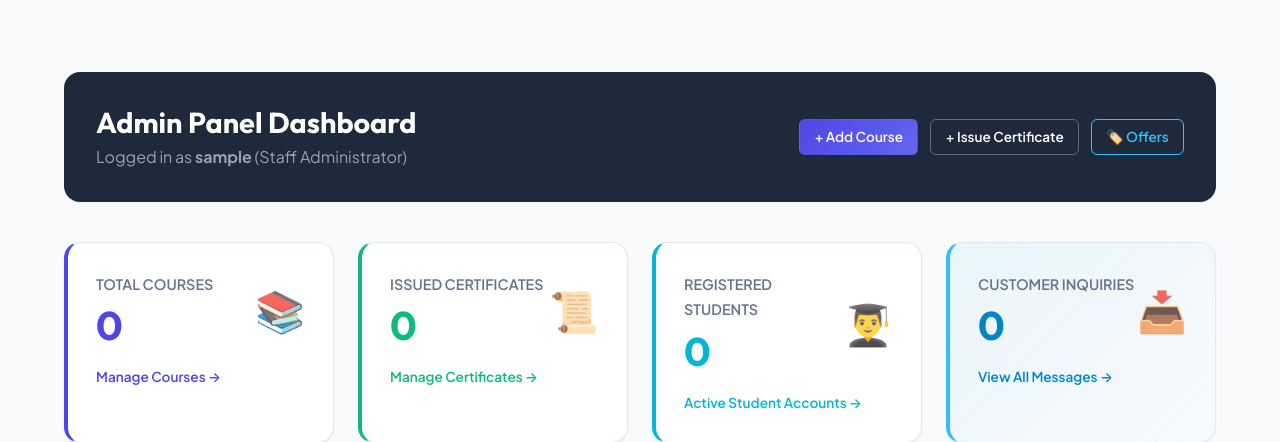
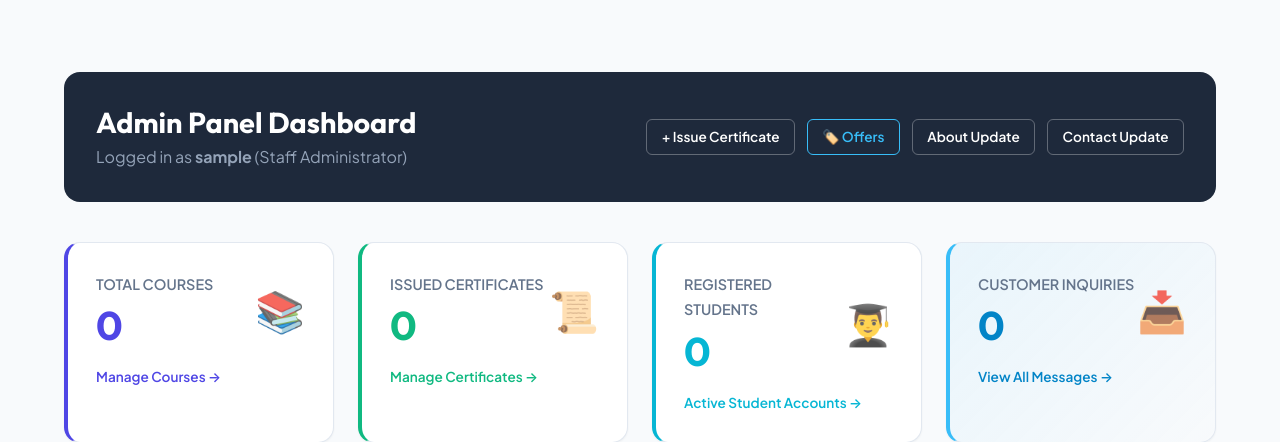
Before and after one commit to Shivam-Patel22/CDAC-CLASS-WEBSITE, a Django app: page /cdac-admin/dashboard/ in a window 1280 px wide. Shown: the top 442 px of the page. Run offline with Django 5.2, Linux system fonts and the light colour scheme; the visitor is signed in with stand-in values (Sample User, id 1); data comes from the database, SQL or seed files in the repository; data that the repository does not hold is empty.

Commit message:
add the about and contact edit option

```diff
--- a/templates/dashboard/index.html
+++ b/templates/dashboard/index.html
@@ -12,9 +12,10 @@
             </p>
         </div>
         <div style="display: flex; gap: 0.75rem; flex-wrap: wrap;">
-            <a href="{% url 'dashboard:add_course' %}" class="btn btn-primary btn-sm">+ Add Course</a>
             <a href="{% url 'dashboard:add_certificate' %}" class="btn btn-outline btn-sm">+ Issue Certificate</a>
             <a href="{% url 'dashboard:manage_offers' %}" class="btn btn-outline btn-sm" style="border-color: #38BDF8; color: #38BDF8;">🏷️ Offers</a>
+            <a href="{% url 'dashboard:edit_about' %}" class="btn btn-outline btn-sm">About Update</a>
+            <a href="{% url 'dashboard:edit_contact' %}" class="btn btn-outline btn-sm">Contact Update</a>
         </div>
     </div>
 
```
